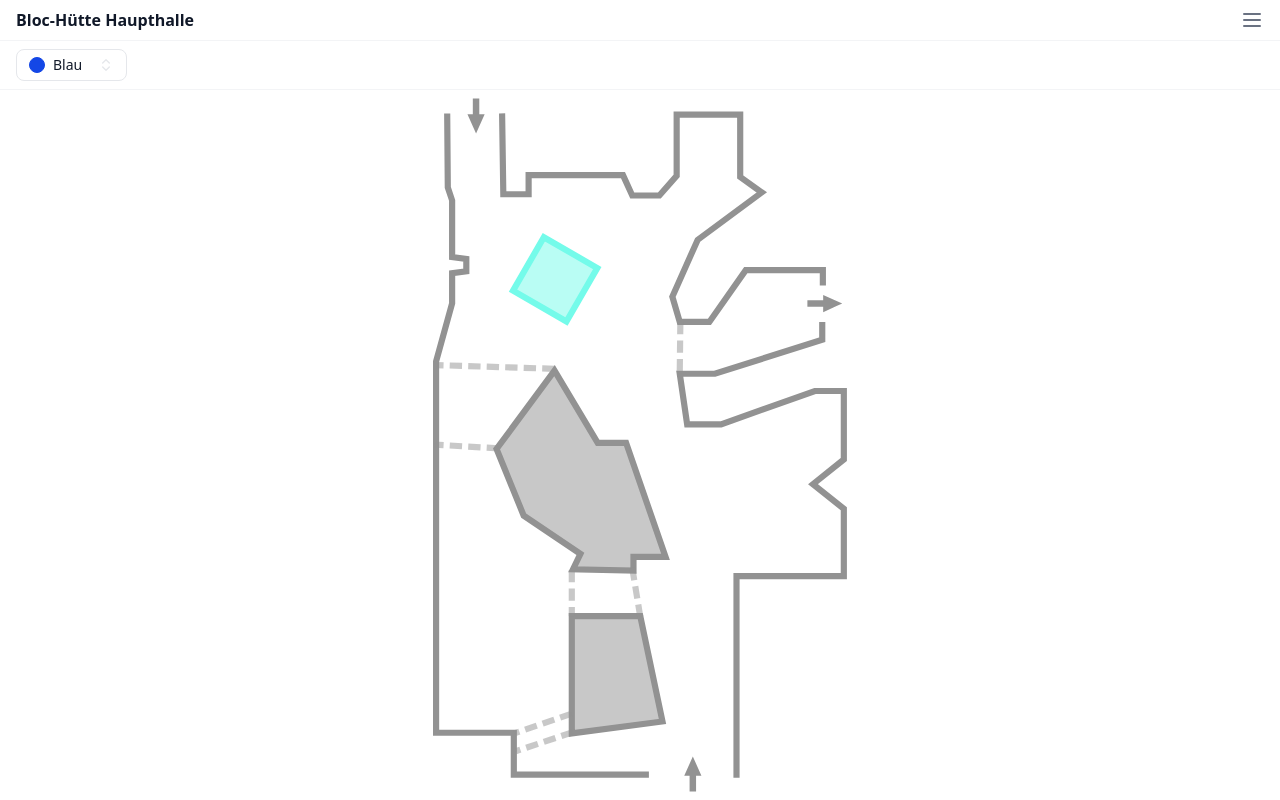
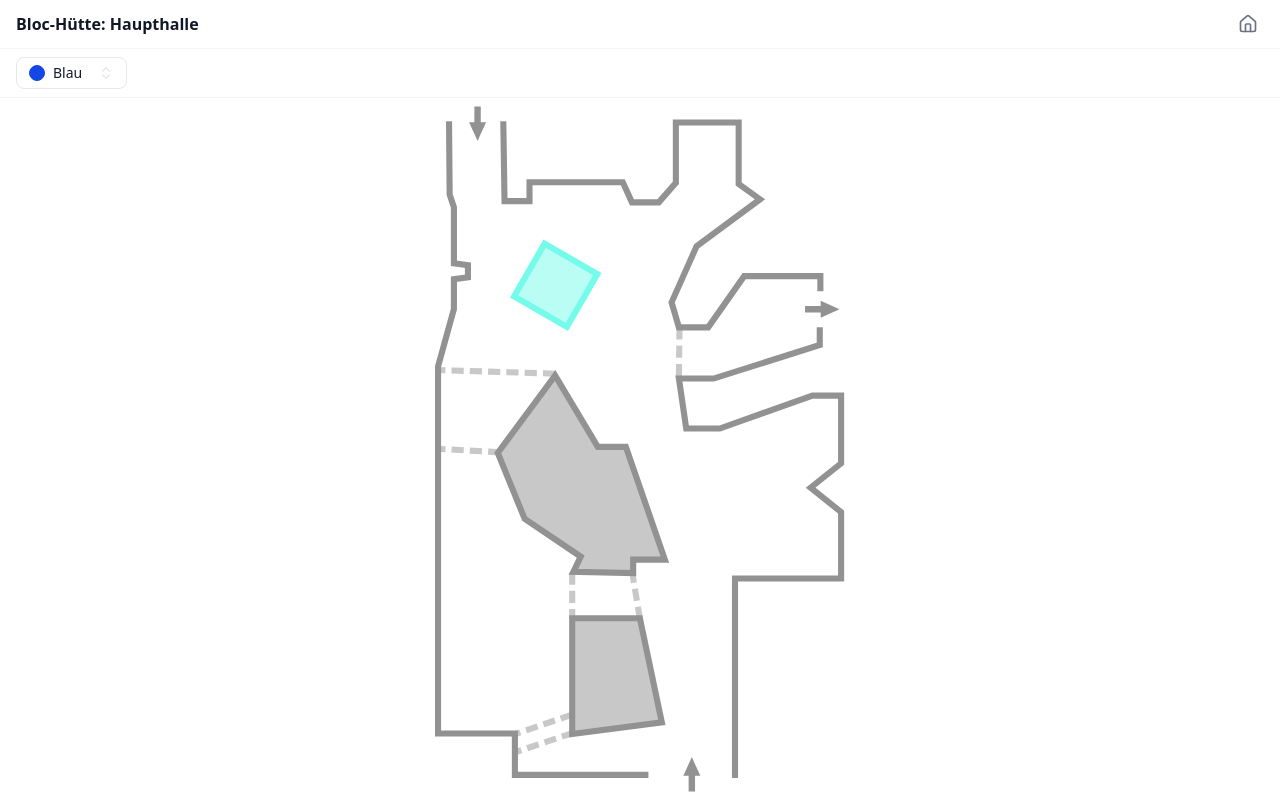
Before and after one commit to steschwa/tickboard, a React (Vite) app: page / in a window 1280 px wide. Built offline with nearby package versions, Linux system fonts and the light colour scheme.

Commit message:
refactor: hallen select instead of drawer

```diff
--- /dev/null
+++ b/src/components/halle-select/HalleSelect.tsx
@@ -0,0 +1,62 @@
+import type { Halle } from "@/lib/halle"
+import { halleAtom } from "@/stores/halle"
+import { useAtom } from "jotai"
+import { Select } from "../select/Select"
+
+type HalleSelectProps = {
+    children: React.ReactNode
+}
+export function HalleSelect(props: HalleSelectProps) {
+    const [selectedHalle, setSelectedHalle] = useAtom(halleAtom)
+
+    return (
+        <Select
+            value={selectedHalle}
+            onValueChange={halle => {
+                setSelectedHalle(halle as Halle)
+            }}>
+            <Select.Trigger variant="icon">{props.children}</Select.Trigger>
+            <Select.Content title="Halle auswählen">
+                <HallenList
+                    title="Bloc-Hütte"
+                    hallen={[
+                        "BLOC_HUETTE_HAUPTHALLE",
+                        "BLOC_HUETTE_AUSSENBEREICH",
+                        "BLOC_HUETTE_NEUEHALLE",
+                    ]}
+                />
+            </Select.Content>
+        </Select>
+    )
+}
+
+type HallenListProps = {
+    title: React.ReactNode
+    hallen: Halle[]
+}
+function HallenList(props: HallenListProps) {
+    if (props.hallen.length === 0) {
+        return null
+    }
+
+    return (
+        <Select.List title={props.title}>
+            {props.hallen.map(halle => (
+                <Select.Item key={halle} value={halle}>
+                    {formatHalle(halle)}
+                </Select.Item>
+            ))}
+        </Select.List>
+    )
+}
+
+export function formatHalle(halle: Halle): string {
+    switch (halle) {
+        case "BLOC_HUETTE_HAUPTHALLE":
+            return "Haupthalle"
+        case "BLOC_HUETTE_AUSSENBEREICH":
+            return "Aussenbereich"
+        case "BLOC_HUETTE_NEUEHALLE":
+            return "Neue Halle"
+    }
+}
--- a/src/components/hallen-overview-drawer/HallenOverviewDrawer.tsx
+++ /dev/null
@@ -1,84 +0,0 @@
-import { Drawer } from "@/components/drawer/Drawer"
-import { formatHalle } from "@/lib/formatting/halle"
-import type { Halle } from "@/lib/halle"
-import { halleAtom } from "@/stores/halle"
-import clsx from "clsx"
-import { useAtom } from "jotai"
-import { CircleCheckIcon } from "lucide-react"
-
-type HallenOverviewDrawerProps = {
-    children: React.ReactNode
-}
-
-export function HallenOverviewDrawer(props: HallenOverviewDrawerProps) {
-    return (
-        <Drawer>
-            <Drawer.Trigger
-                type="button"
-                className="text-gray-500 focus:outline-none">
-                {props.children}
-            </Drawer.Trigger>
-
-            <Drawer.Content title="Hallenübersicht">
-                <HallenList
-                    title="Bloc-Hütte"
-                    hallen={[
-                        "BLOC_HUETTE_HAUPTHALLE",
-                        "BLOC_HUETTE_AUSSENBEREICH",
-                        "BLOC_HUETTE_NEUEHALLE",
-                    ]}
-                />
-            </Drawer.Content>
-        </Drawer>
-    )
-}
-
-type HallenListProps = {
-    title: React.ReactNode
-    hallen: Halle[]
-}
-function HallenList(props: HallenListProps) {
-    const [selectedHalle, setSelectedHalle] = useAtom(halleAtom)
-
-    if (props.hallen.length === 0) {
-        return null
-    }
-
-    return (
-        <div>
-            <h4 className="mb-3 text-sm font-medium text-gray-900">
-                {props.title}
-            </h4>
-            <div className="flex flex-col gap-y-2">
-                {props.hallen.map(halle => {
-                    const selected = halle === selectedHalle
-
-                    return (
-                        <button
-                            key={halle}
-                            type="button"
-                            onClick={() => {
-                                setSelectedHalle(halle)
-                            }}
-                            className={clsx(
-                                "flex items-center justify-between p-3 rounded-xl border text-sm font-normal",
-                                {
-                                    "bg-white text-gray-900 border-gray-100":
-                                        !selected,
-                                    "bg-gray-800 text-white border-gray-900":
-                                        selected,
-                                },
-                            )}>
-                            {formatHalle(halle)}
-                            <CircleCheckIcon
-                                className={clsx("size-5", {
-                                    invisible: !selected,
-                                })}
-                            />
-                        </button>
-                    )
-                })}
-            </div>
-        </div>
-    )
-}
--- a/src/components/header/Header.tsx
+++ b/src/components/header/Header.tsx
@@ -1,8 +1,8 @@
-import { HallenOverviewDrawer } from "@/components/hallen-overview-drawer/HallenOverviewDrawer"
-import { formatHalle } from "@/lib/formatting/halle"
+import type { Halle } from "@/lib/halle"
 import { halleAtom } from "@/stores/halle"
 import { useAtomValue } from "jotai"
-import { MenuIcon } from "lucide-react"
+import { HouseIcon } from "lucide-react"
+import { HalleSelect } from "../halle-select/HalleSelect"
 
 export function Header() {
     const halle = useAtomValue(halleAtom)
@@ -13,9 +13,20 @@ export function Header() {
                 {formatHalle(halle)}
             </h1>
 
-            <HallenOverviewDrawer>
-                <MenuIcon className="size-6" />
-            </HallenOverviewDrawer>
+            <HalleSelect>
+                <HouseIcon />
+            </HalleSelect>
         </header>
     )
 }
+
+export function formatHalle(halle: Halle): string {
+    switch (halle) {
+        case "BLOC_HUETTE_HAUPTHALLE":
+            return "Bloc-Hütte: Haupthalle"
+        case "BLOC_HUETTE_AUSSENBEREICH":
+            return "Bloc-Hütte: Aussenbereich"
+        case "BLOC_HUETTE_NEUEHALLE":
+            return "Bloc-Hütte: Neue Halle"
+    }
+}
--- a/src/components/select/Select.tsx
+++ b/src/components/select/Select.tsx
@@ -43,22 +43,37 @@ export function Select(props: SelectProps) {
 }
 
 type TriggerProps = {
-    placeholder: string
+    variant?: "default" | "icon"
+    placeholder?: string
     children?: React.ReactNode
 }
 function Trigger(props: TriggerProps) {
     const { value } = useContext(SelectContext)
 
+    if (props.variant === "icon") {
+        return (
+            <Dialog.Trigger className="text-gray-500 focus:outline-none p-1.5 rounded-full inline-flex items-center justify-center icon:size-5">
+                {props.children}
+            </Dialog.Trigger>
+        )
+    }
+
+    const showPlaceholder = value === undefined
+
     let renderedValue: React.ReactNode
-    if (value === undefined) {
-        renderedValue = props.placeholder
+    if (showPlaceholder) {
+        renderedValue = props.placeholder || ""
     } else {
         renderedValue = props.children ?? value
     }
 
     return (
         <Dialog.Trigger className="px-3 flex items-center gap-x-4 justify-between h-8 border border-gray-200 rounded-lg focus:outline-none">
-            <span className="text-gray-900 text-sm font-normal">
+            <span
+                className={clsx("text-sm font-normal", {
+                    "text-gray-500": showPlaceholder,
+                    "text-gray-900": !showPlaceholder,
+                })}>
                 {renderedValue}
             </span>
             <span>
--- a/src/index.css
+++ b/src/index.css
@@ -16,3 +16,9 @@
         display: none;
     }
 }
+
+@custom-variant icon {
+    & > svg {
+        @slot;
+    }
+}
--- a/src/lib/formatting/halle.ts
+++ /dev/null
@@ -1,12 +0,0 @@
-import type { Halle } from "@/lib/halle"
-
-export function formatHalle(halle: Halle): string {
-    switch (halle) {
-        case "BLOC_HUETTE_HAUPTHALLE":
-            return "Bloc-Hütte Haupthalle"
-        case "BLOC_HUETTE_AUSSENBEREICH":
-            return "Bloc-Hütte Aussenbereich"
-        case "BLOC_HUETTE_NEUEHALLE":
-            return "Bloc-Hütte Neue Halle"
-    }
-}
```
